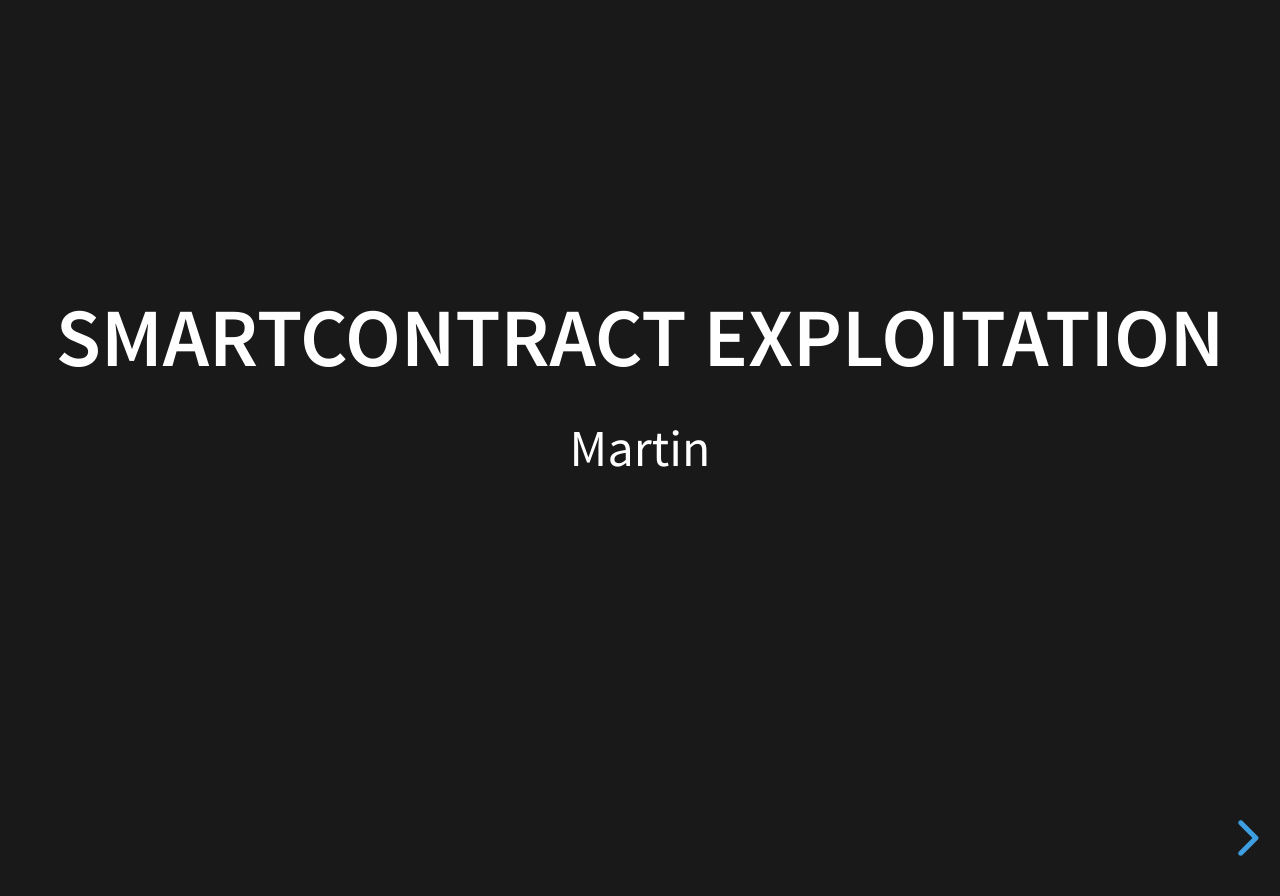
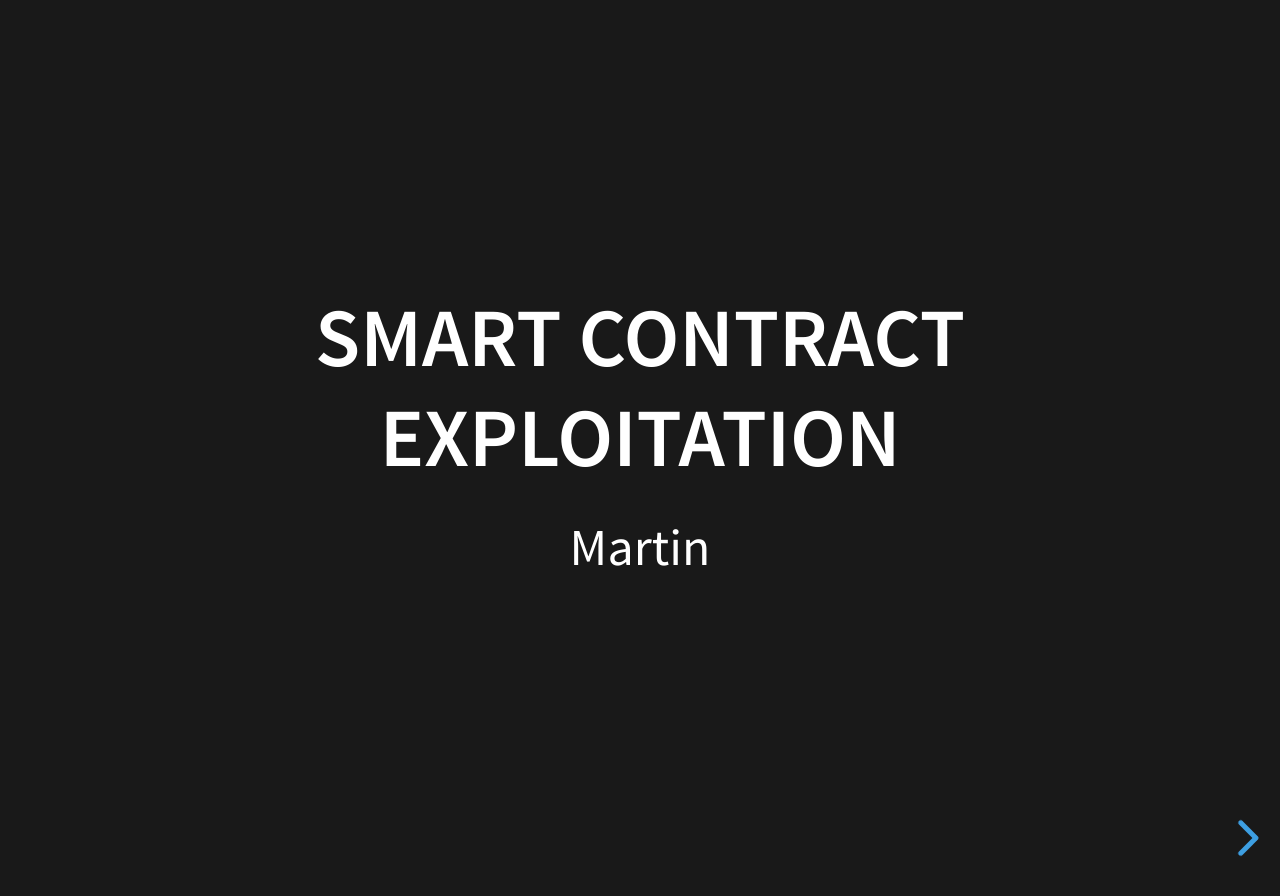
Before and after one commit to kitctf/www, a Jekyll site: the page talks/web3/index.html, which Jekyll copies as it is, in a window 1280 px wide. Shown: the top 896 px of the page. Built offline with Jekyll 4.4.1, drawn with Linux system fonts in a browser that asks for light colours.

Commit message:
Incoroporate suggestions.

````diff
--- a/talks/web3/slides.md
+++ b/talks/web3/slides.md
@@ -1,4 +1,4 @@
-## Smartcontract Exploitation
+## Smart Contract Exploitation
 
 Martin
 
@@ -6,7 +6,7 @@ Martin
 
 ### Overview
 
- * Big Picture: Blockchains and Smartcontracts
+ * Big Picture: Blockchains and smart contracts
  * The target: EVM & Solidity
  * The court: Blockchains in CTFs
  * The tools: metamask, remix, hardhat
@@ -40,7 +40,7 @@ Martin
 
 ----
 
-### Smartcontracts
+### Smart Contracts
 
  * Focus on Ethereum / EVM
  * Extend the idea: store and modify arbitrary state instead of balances
@@ -50,7 +50,7 @@ Martin
 
 ----
 
-### Smartcontracts: Transactions
+### Smart Contracts: Transactions
 
  * Send bytecode & create new contract
     * Executes contact constructor to init state
@@ -64,13 +64,13 @@ Martin
 
 ### Solidity
 
- * Lanuage used in the ethereum ecosystem
+ * Language used in the Ethereum ecosystem
      * object-oriented, high-level language for implementing smart contracts
      * influenced by C++, Python and JavaScript
      * statically typed, supports inheritance, libraries and complex user-defined types
  * Compiles to EVM bytecode
      * Non-ethereum EVM chains exist
- * Smartcontracts can use other languages (or handcraft EVM bytecode)
+ * Smart contracts can use other languages (or handcraft EVM bytecode)
 
 ----
 
@@ -137,7 +137,7 @@ function printMoney() public onlyOnwer {
 
 ----
 
-### Solidity: Calls & transfers
+### Solidity: Calls & Transfers
 
 ```solidity
 pragma solidity ^0.8.17;
@@ -189,7 +189,7 @@ contract Attack {
 
 ----
 
-### Solidity: Delegate call
+### Solidity: Delegate Call
 
 ```solidity
 contract A {
@@ -214,7 +214,7 @@ contract B {
 
 ----
 
-### Solidity: "randomness"
+### Solidity: "Randomness"
 
 ```solidity
 contract Vuln {
@@ -228,14 +228,14 @@ contract Vuln {
 
 ### Solidity: Interfaces
 
- * ERC: standards & interfaces for smartcontracts
+ * ERC: standards & interfaces for smart contracts
      * ERC20 popular interface for tokens
      * ERC721 interface for NFTs
  * FOSS implementations exists and can be used
 
 ----
 
-### Solidity: Real world token
+### Solidity: Real World Token
 
 ```solidity
 pragma solidity ^0.8.17;
@@ -283,7 +283,7 @@ contract MyToken is ERC20 {
 
 ----
 
-### Tools to use
+### Tools to Use
 
  * Metamask: wallet, manage accounts
  * Remix: browser based solidity IDE
@@ -320,7 +320,7 @@ contract MyToken is ERC20 {
 ### Challenges
 
  * Intro chals from Slack
- * KITCTFCTF ethereum challenge
+ * KITCTFCTF Ethereum challenge
  * https://ethernaut.openzeppelin.com/
  * https://www.damnvulnerabledefi.xyz/
      * Focus on inter-contract vulns
````
Also changed, not shown: other parts of talks/web3/slides.md (+4 -4 lines).
